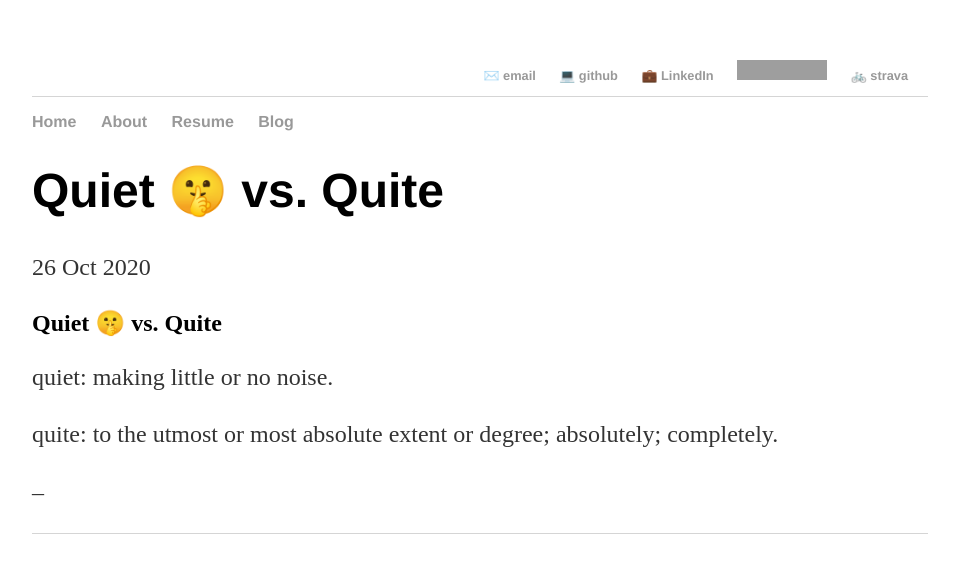
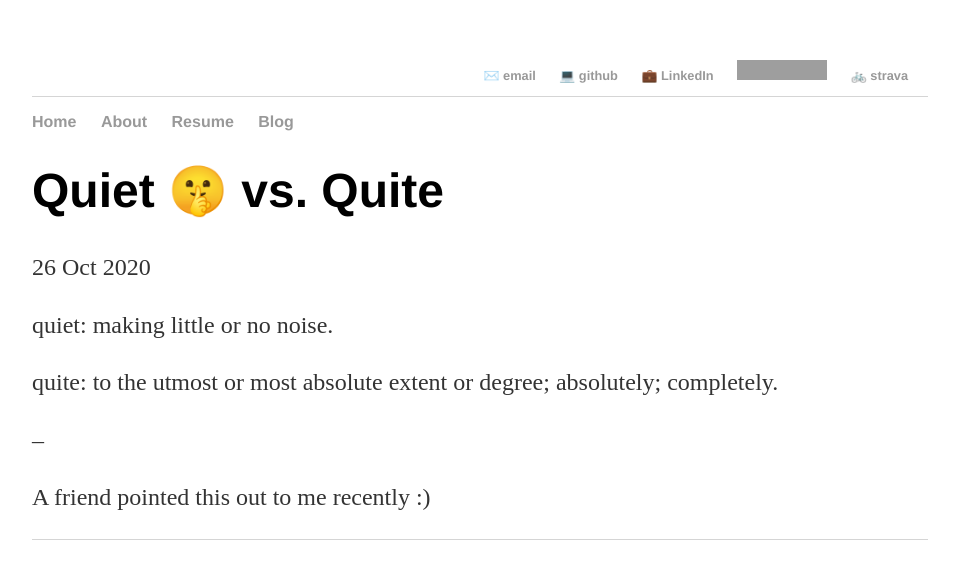
Before and after one commit to tricalnikhil/tricalnikhil.github.io, a Jekyll site: the page built from _posts/2020-10-26-quiet-vs-quite.md, in a window 1280 px wide. Shown: the top 579 px of the page, without its empty margins (160-1119 px from the left). Built offline with Jekyll 4.4.1, drawn with Linux system fonts in a browser that asks for light colours; grey boxes are pictures that could not be loaded.

Commit message:
Update 2020-10-26-quiet-vs-quite.md

```diff
--- a/_posts/2020-10-26-quiet-vs-quite.md
+++ b/_posts/2020-10-26-quiet-vs-quite.md
@@ -4,11 +4,10 @@ title: "Quiet 🤫 vs. Quite"
 date: 2020-10-26
 ---
 
-## Quiet 🤫 vs. Quite
-
 quiet: making little or no noise.
 
 quite: to the utmost or most absolute extent or degree; absolutely; completely.
 
+--
 
---
+A friend pointed this out to me recently :)
```
